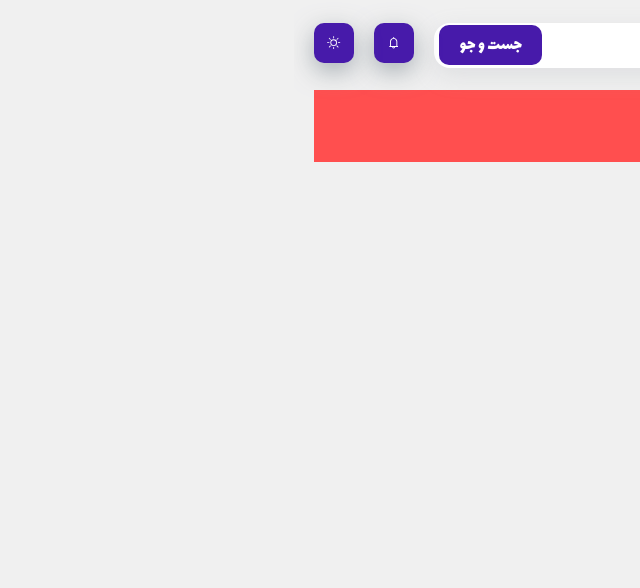
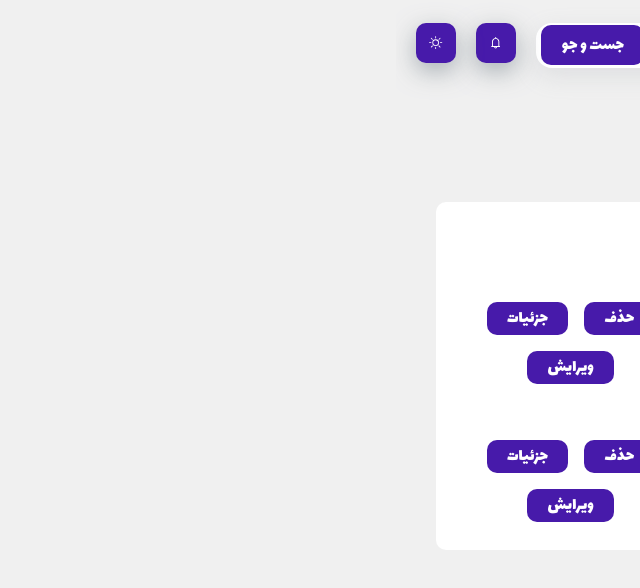
Before and after one commit to AliShakeri83/Persian-Dashboard-Project, a React (Create React App) app in the folder front-end/: page /users in a window 1280 px wide. Shown: the top 588 px of the page, without its empty margins (640-1280 px from the left). Built offline with nearby package versions, Linux system fonts and the light colour scheme.

Commit message:
update project and Development users component

```diff
--- a/front-end/src/Datas.js
+++ b/front-end/src/Datas.js
@@ -50,4 +50,33 @@ const allCommentsInShop = [
   },
 ];
 
-export { allProductsInShop, allCommentsInShop };
+const allUsersInShop = [
+  {
+    id: 1,
+    firstname: "ali",
+    lastname: "shakeri",
+    username: "alish",
+    password: 1212,
+    phone: 98912345678,
+    city: "fasa",
+    email: "ali@gmail.com",
+    address: "fasa-88",
+    score: 20,
+    buy: 990,
+  },
+  {
+    id: 2,
+    firstname: "alireza",
+    lastname: "sadatmand",
+    username: "alireza",
+    password: 12345678,
+    phone: 98912345678898,
+    city: "fasa",
+    email: "ali@gmail.com",
+    address: "fasa-820",
+    score: 13,
+    buy: 1200,
+  },
+];
+
+export { allProductsInShop, allCommentsInShop, allUsersInShop };
--- a/front-end/src/cms.css
+++ b/front-end/src/cms.css
@@ -53,3 +53,25 @@
   -ms-border-radius: 25px;
   -o-border-radius: 25px;
 }
+
+.cms-title {
+  font-weight: bold;
+  font-size: 2rem;
+}
+
+.btn {
+  cursor: pointer;
+  border: none;
+  outline: none;
+  background: var(--blue);
+  color: var(--white);
+  font-size: 1.1rem;
+  padding: 3px 20px;
+  font-size: 1.1rem;
+  margin: 8px;
+  border-radius: 10px;
+  -webkit-border-radius: 10px;
+  -moz-border-radius: 10px;
+  -ms-border-radius: 10px;
+  -o-border-radius: 10px;
+}
--- a/front-end/src/components/Comments/Comments.css
+++ b/front-end/src/components/Comments/Comments.css
@@ -17,20 +17,3 @@
   margin-top: 20px;
   font-size: 1.1rem;
 }
-
-.btn {
-  cursor: pointer;
-  border: none;
-  outline: none;
-  background: var(--blue);
-  color: var(--white);
-  font-size: 1.1rem;
-  padding: 3px 20px;
-  font-size: 1.1rem;
-  margin: 8px;
-  border-radius: 10px;
-  -webkit-border-radius: 10px;
-  -moz-border-radius: 10px;
-  -ms-border-radius: 10px;
-  -o-border-radius: 10px;
-}
--- a/front-end/src/components/Comments/Comments.js
+++ b/front-end/src/components/Comments/Comments.js
@@ -81,6 +81,7 @@ export default function Comments() {
 
   return (
     <div className="cms-main">
+      <h1 className="cms-title">لیست کامنت ها</h1>
       {allComments.length ? (
         <table className="cms-table">
           <thead>
--- a/front-end/src/components/Users/Users.js
+++ b/front-end/src/components/Users/Users.js
@@ -1,6 +1,48 @@
-import React from "react";
+import React, { useState } from "react";
 import Errorbox from "../Errorbox/Errorbox";
+import { allUsersInShop } from "../../Datas";
 
 export default function Users() {
-  return <Errorbox msg="هیچ کاربری یافت نشد" />;
+  const [users, setUsers] = useState(allUsersInShop);
+  return (
+    <>
+      <div className="cms-main">
+        <h1 className="cms-title">لیست کاربران</h1>
+
+        {users.length ? (
+          <table className="cms-table">
+            <thead>
+              <tr>
+                <th>نام و نام خانوادگی</th>
+                <th>نام نمایشی در سایت</th>
+                <th>رمز عبور</th>
+                <th>شماره تماس</th>
+                <th>ایمیل</th>
+              </tr>
+            </thead>
+            <tbody>
+              {users.map((user) => (
+                <tr>
+                  <td>
+                    {user.firstname} {user.lastname}
+                  </td>
+                  <td>{user.username}</td>
+                  <td>{user.password}</td>
+                  <td>{user.phone}</td>
+                  <td>{user.email}</td>
+                  <td>
+                    <button className="btn">حذف</button>
+                    <button className="btn">جزئیات</button>
+                    <button className="btn">ویرایش</button>
+                  </td>
+                </tr>
+              ))}
+            </tbody>
+          </table>
+        ) : (
+          <Errorbox msg="هیچ کاربری یافت نشد" />
+        )}
+      </div>
+    </>
+  );
 }
```
